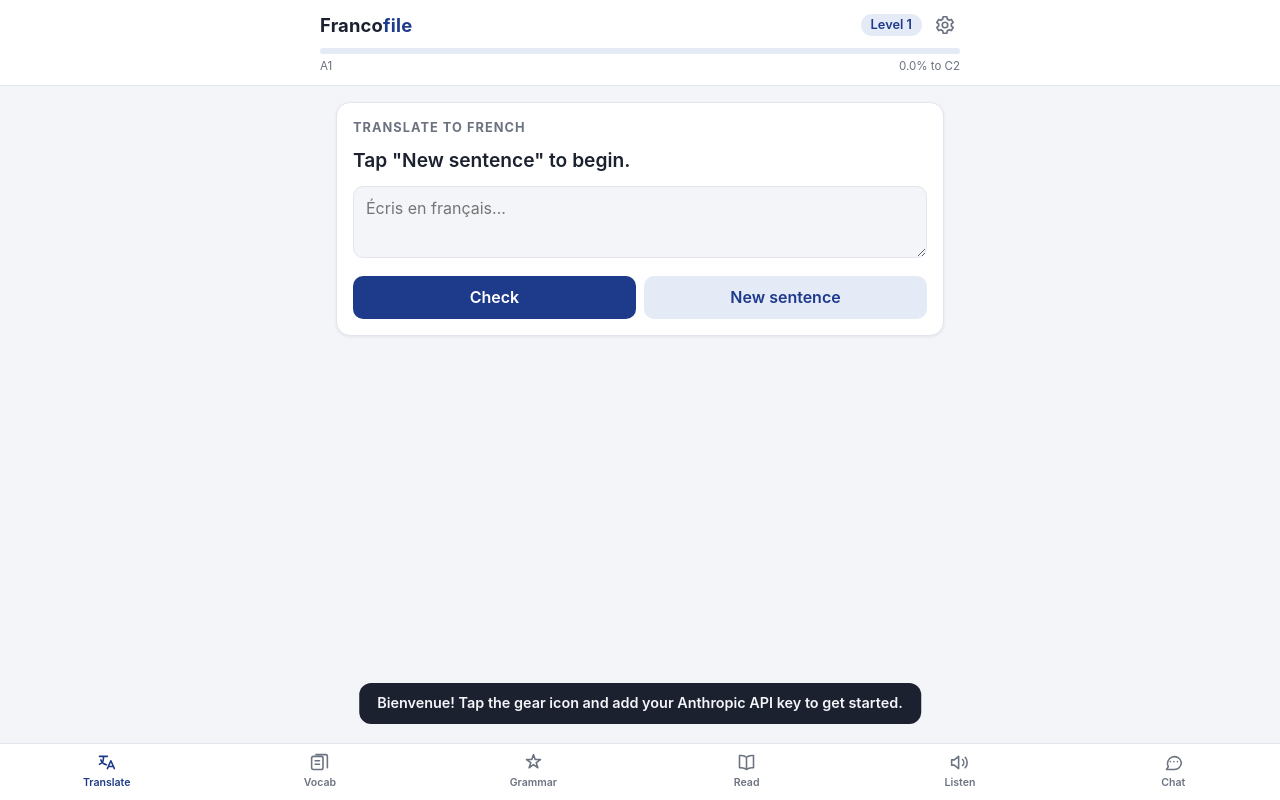
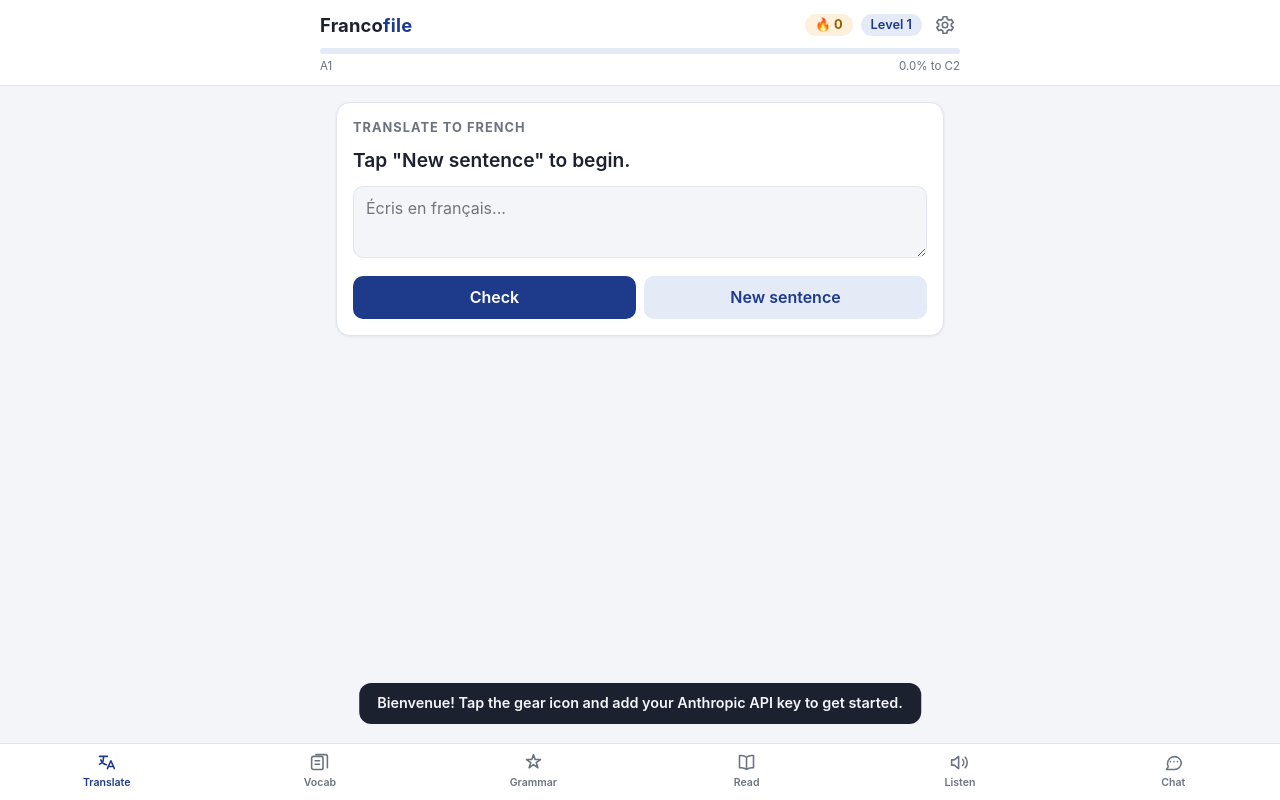
Before and after one commit to garethxthomas-create/francophile, a plain HTML site: page index.html in a window 1280 px wide. Drawn offline with Linux system fonts and the light colour scheme.

Commit message:
Add files via upload

```diff
--- a/index.html
+++ b/index.html
@@ -43,6 +43,7 @@ header{
 .hrow h1{font-size:1.15rem; margin:0; letter-spacing:.2px; flex:1;}
 .hrow h1 span{color:var(--accent);}
 #levelPill{font-size:.8rem; font-weight:600; color:var(--accent); background:var(--accent-soft); padding:2px 10px; border-radius:999px; white-space:nowrap;}
+#streakPill{font-size:.8rem; font-weight:700; color:var(--warn); background:var(--warn-soft); padding:2px 10px; border-radius:999px; white-space:nowrap;}
 #gearBtn{background:none; padding:4px; color:var(--muted); border-radius:8px;}
 #gearBtn.on{color:var(--accent);}
 #gearBtn svg{width:22px; height:22px; stroke:currentColor; fill:none; stroke-width:1.8; stroke-linecap:round; stroke-linejoin:round; display:block;}
@@ -218,6 +219,7 @@ details.syl summary{cursor:pointer; font-weight:600; font-size:.9rem; padding:10
 <header>
   <div class="hrow">
     <h1>Franco<span>file</span></h1>
+    <span id="streakPill" title="Daily streak">&#128293; 0</span>
     <span id="levelPill">Level 1</span>
     <button id="gearBtn" aria-label="Settings"><svg viewBox="0 0 24 24"><circle cx="12" cy="12" r="3"/><path d="M19 12a7 7 0 0 0-.1-1.2l2-1.5-2-3.4-2.3 1a7 7 0 0 0-2.1-1.3L14 3h-4l-.5 2.6a7 7 0 0 0-2.1 1.3l-2.3-1-2 3.4 2 1.5A7 7 0 0 0 5 12c0 .4 0 .8.1 1.2l-2 1.5 2 3.4 2.3-1a7 7 0 0 0 2.1 1.3L10 21h4l.5-2.6a7 7 0 0 0 2.1-1.3l2.3 1 2-3.4-2-1.5c.1-.4.1-.8.1-1.2z"/></svg></button>
   </div>
@@ -556,7 +558,19 @@ function addXP(n, countExercise) {
   save();
   renderProgress();
 }
+function streakCount() {
+  const day = 86400000;
+  const key = d => d.toISOString().slice(0, 10);
+  let cur = new Date();
+  if (!S.stats.days[key(cur)]) cur = new Date(cur.getTime() - day); // nothing yet today: count the run ending yesterday
+  let n = 0;
+  while (S.stats.days[key(cur)]) { n++; cur = new Date(cur.getTime() - day); }
+  return n;
+}
 function renderProgress() {
+  const stk = streakCount();
+  $("streakPill").innerHTML = "&#128293; " + stk;
+  $("streakPill").title = stk === 1 ? "1 day streak" : stk + " day streak";
   $("levelPill").textContent = "Level " + S.level;
   $("plabel").textContent = cefrLabel(S.level);
   const total = ((S.level - 1) * XP_PER_LEVEL + Math.min(S.xp, XP_PER_LEVEL)) / (TOTAL_LEVELS * XP_PER_LEVEL);
```
